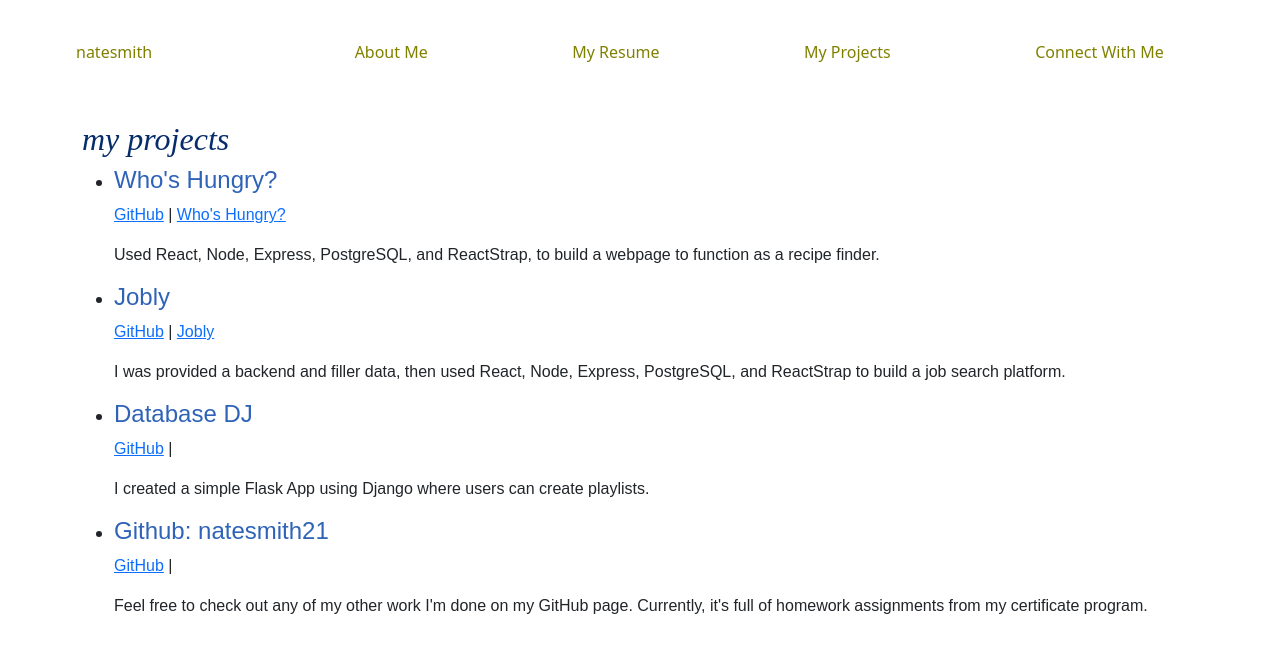
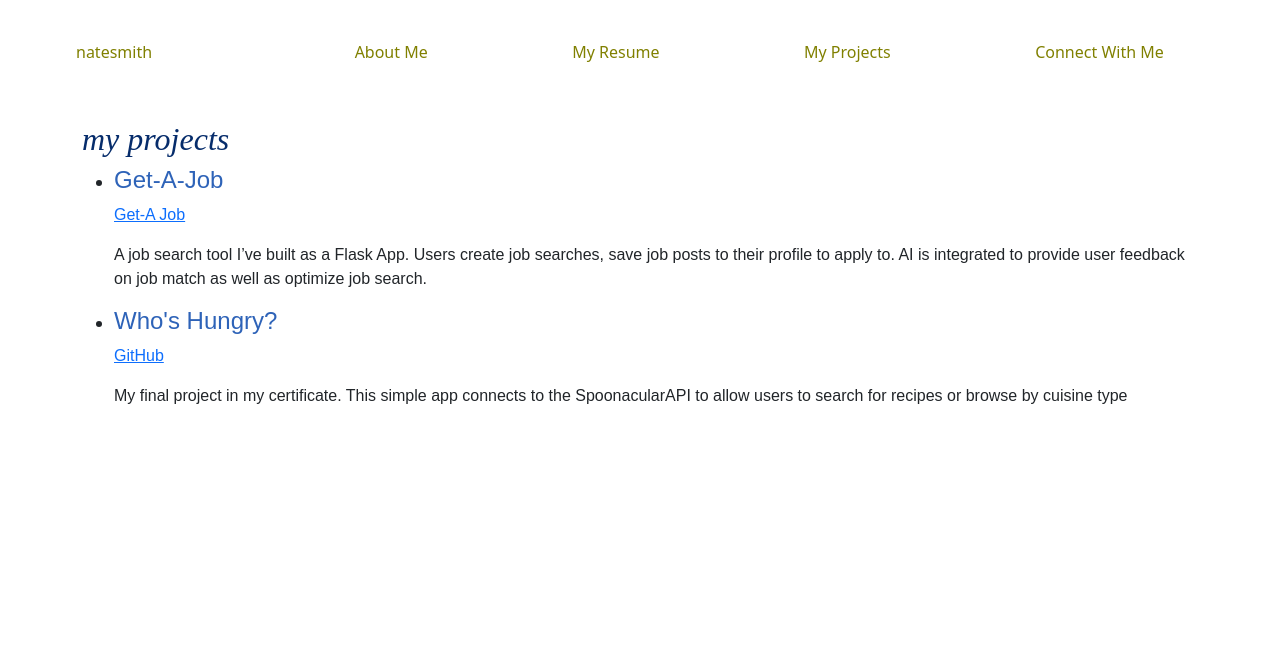
Before and after one commit to natesmith21/natesmith21.github.io, a React (Vite) app: page /#/projects in a window 1280 px wide. Shown: the top 652 px of the page. Built offline with nearby package versions, Linux system fonts and the light colour scheme.

Commit message:
update projects section

```diff
--- a/src/componenets/Projects.jsx
+++ b/src/componenets/Projects.jsx
@@ -13,24 +13,14 @@ const Projects = () => {
           <h2>My Projects</h2>
             <ul className="examples">
                 <li>
-                    <h4 className="projectTitle">Who's Hungry?</h4>
-                    <p className="workLinks"><a href="https://github.com/natesmith21/whos-hungry" target="_blank">GitHub</a> | <a href="https://whos-hungry-frontend.onrender.com/" target="_blank">Who's Hungry?</a></p>
-                    <p className="projectDesc"> Used React, Node, Express, PostgreSQL, and ReactStrap, to build a webpage to function as a recipe finder. </p>
+                    <h4 className="projectTitle">Get-A-Job</h4>
+                    <p className="workLinks"><a href="https://get-a-job-fg15.onrender.com/" target="_blank"> Get-A Job</a></p>
+                    <p className="projectDesc"> A job search tool I’ve built as a Flask App. Users create job searches, save job posts to their profile to apply to. AI is integrated to provide user feedback on job match as well as optimize job search.</p>
                 </li>
                 <li>
-                    <h4 className="projectTitle">Jobly</h4>
-                    <p className="workLinks"><a href="https://github.com/natesmith21/react-jobly-frontend" target="_blank">GitHub</a> | <a href="https://react-jobly-frontend-ki3b.onrender.com/" target="_blank">Jobly</a></p>
-                    <p className="projectDesc"> I was provided a backend and filler data, then used React, Node, Express, PostgreSQL, and ReactStrap to build a job search platform. </p>
-                </li>
-                <li>
-                    <h4 className="projectTitle">Database DJ</h4>
-                    <p className="workLinks"><a href="https://github.com/hatchways-community/database-dj-672e1e3b746348dc9ac57f1a0675c68a" target="_blank">GitHub</a> | </p>
-                    <p className="projectDesc"> I created a simple Flask App using Django where users can create playlists. </p>
-                </li>
-                <li>
-                    <h4 className="projectTitle">Github: natesmith21</h4>
-                    <p className="workLinks"><a href="https://github.com/natesmith21" target="_blank">GitHub</a> | </p>
-                    <p className="projectDesc"> Feel free to check out any of my other work I'm done on my GitHub page. Currently, it's full of homework assignments from my certificate program. </p>
+                    <h4 className="projectTitle">Who's Hungry?</h4>
+                    <p className="workLinks"><a href="https://github.com/natesmith21/whos-hungry" target="_blank">GitHub</a></p>
+                    <p className="projectDesc"> My final project in my certificate. This simple app connects to the SpoonacularAPI to allow users to search for recipes or browse by cuisine type </p>
                 </li>
             </ul>
         </Container>
```
